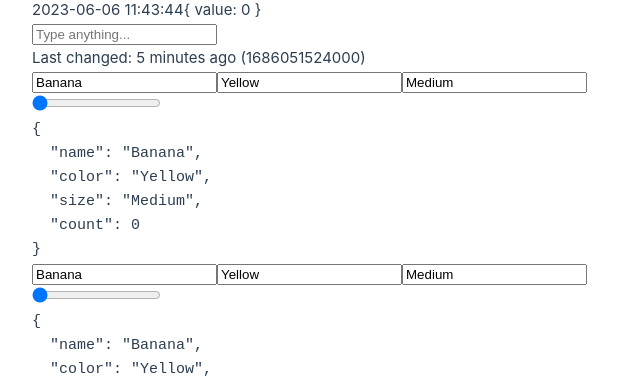
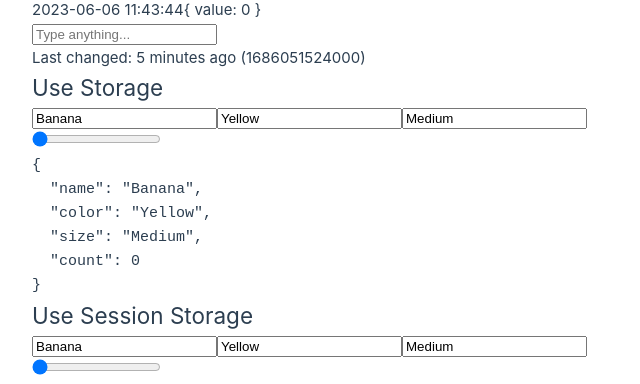
Before and after one commit to UlakhovichKate/vueUse, a Vue app in the folder vueUse/: page / in a window 1280 px wide. Shown: the part 638-1022 px from the top of the page, without its empty margins (0-640 px from the left). Built offline with nearby package versions, Linux system fonts and the light colour scheme; no server answers.

Commit message:
use storage / local / session

```diff
--- a/vueUse/src/vueUseComponents/UseSessionStorage.vue
+++ b/vueUse/src/vueUseComponents/UseSessionStorage.vue
@@ -1,4 +1,5 @@
 <template>
+    <h2>Use Session Storage</h2>
     <div>
         <input v-model="state.name" type="text">
         <input v-model="state.color" type="text">
--- a/vueUse/src/vueUseComponents/UseStorage.vue
+++ b/vueUse/src/vueUseComponents/UseStorage.vue
@@ -1,4 +1,5 @@
 <template>
+    <h2>Use Storage</h2>
     <div>
         <input v-model="state.name" type="text">
         <input v-model="state.color" type="text">
```
